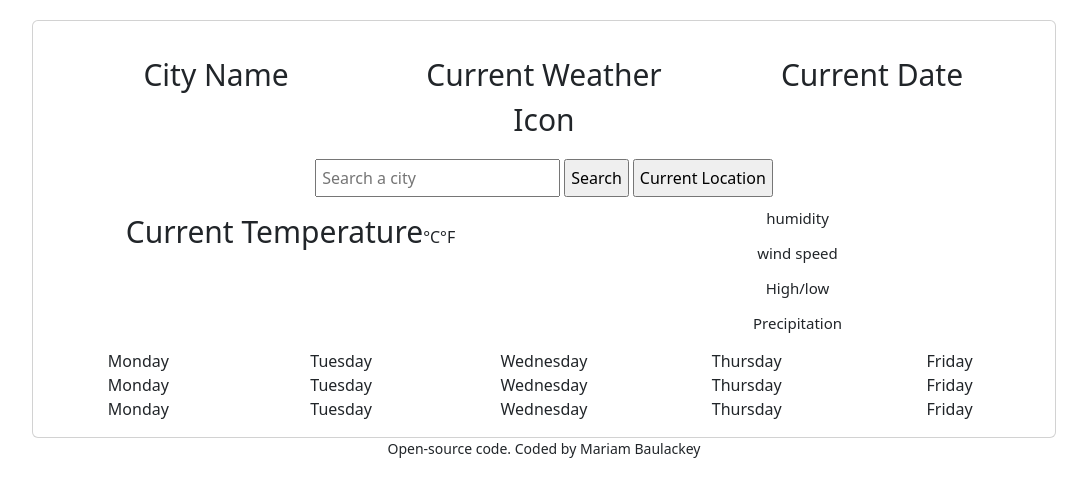
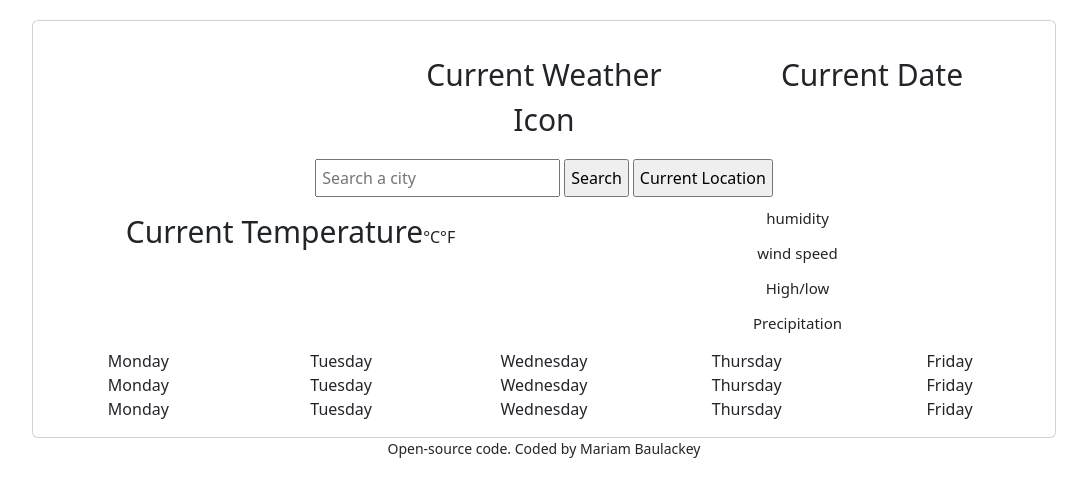
Before and after one commit to Maribau11/weather-react-app, a React (Create React App) app: page / in a window 1280 px wide. Shown: the top 496 px of the page, without its empty margins (96-1183 px from the left). Built offline with nearby package versions, Linux system fonts and the light colour scheme.

Commit message:
updated the heading component

```diff
--- a/src/Heading.js
+++ b/src/Heading.js
@@ -1,11 +1,13 @@
-import React from "react"
+import React,{useState} from "react"
 import "bootstrap/dist/css/bootstrap.min.css";
 
-export default function Heading(){
+export default function Heading(props){
+  let [city,setCity] = useState("Cape Town");
+
     return (
       <div className="heading">
         <div className="row">
-          <div className="col">City Name</div>
+          <div className="col">{props.cityName}</div>
           <div className="col">Current Weather Icon</div>
           <div className="col">Current Date</div>
         </div>
```
